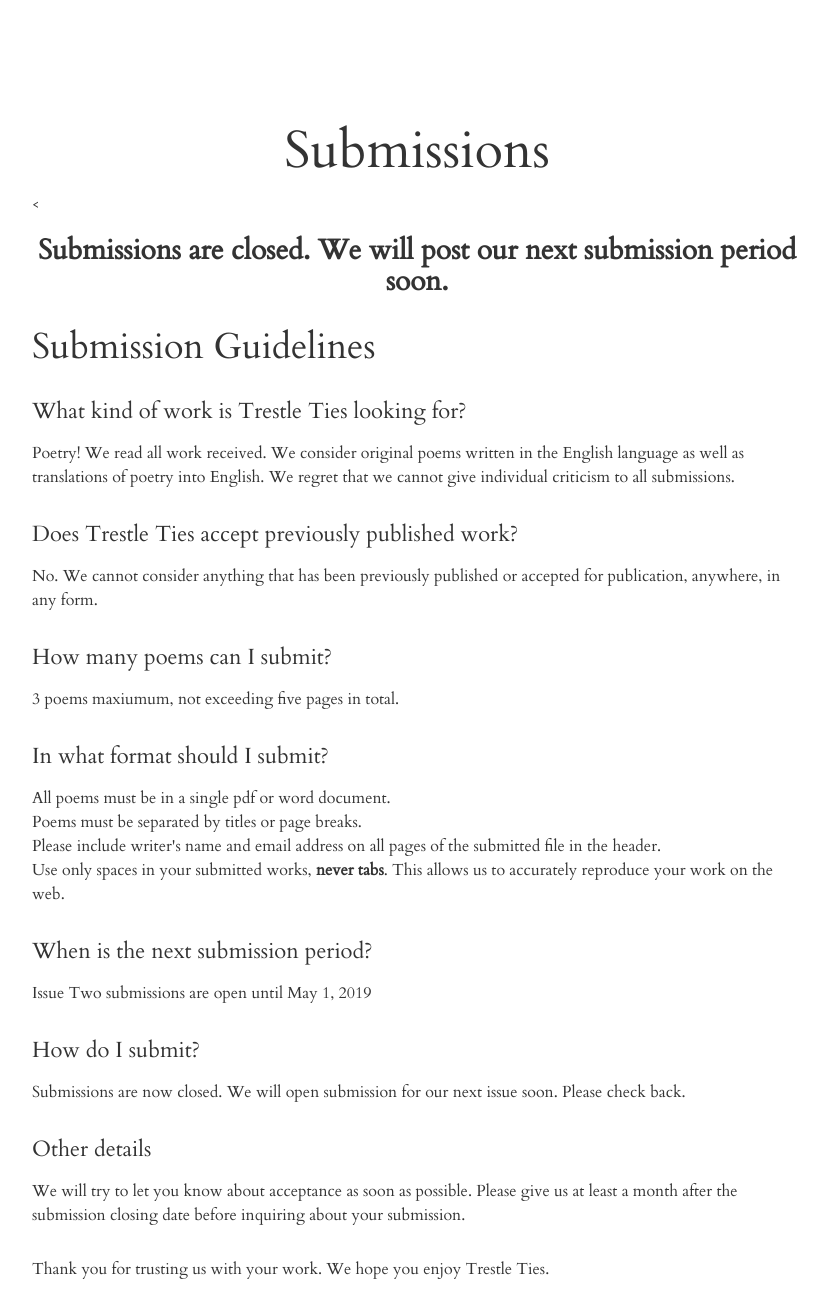
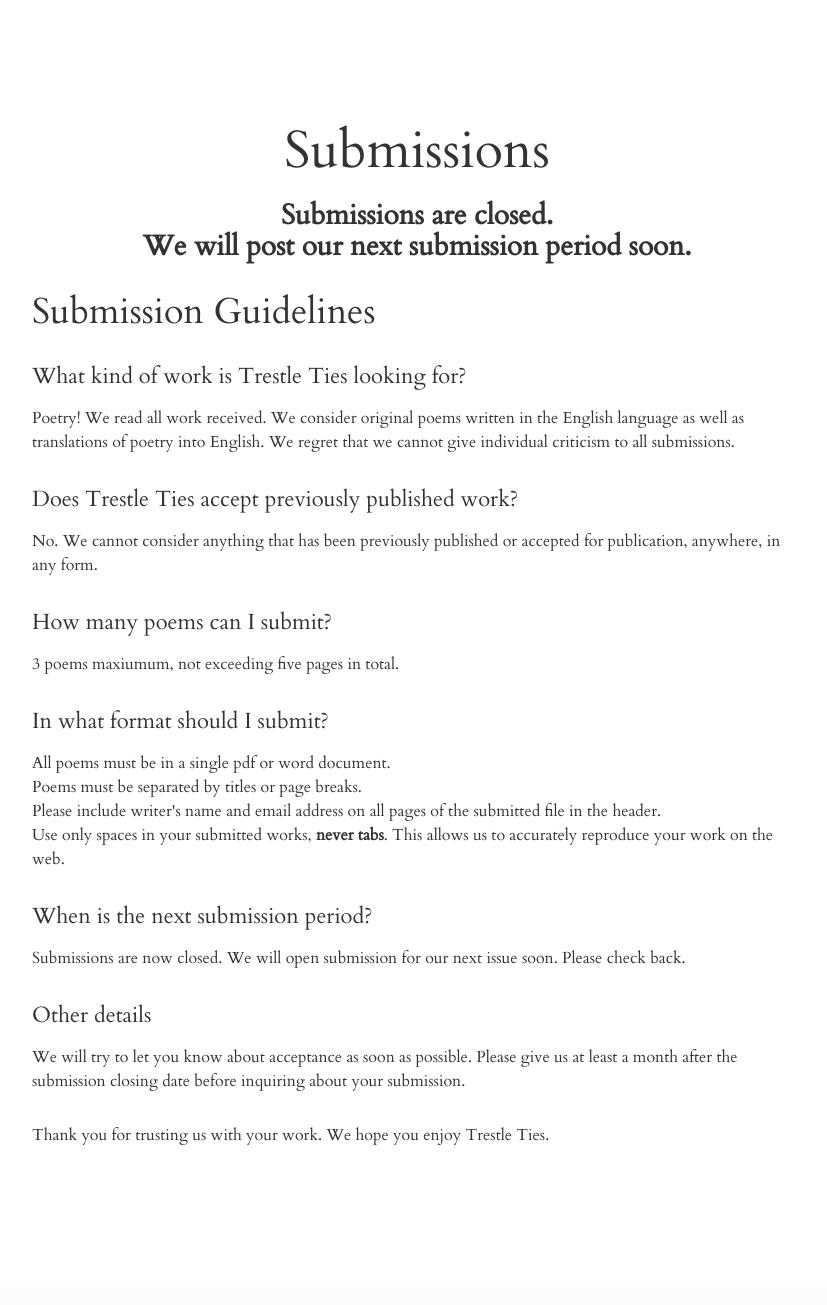
Before and after one commit to aschuman0/trestle-ties, a Flask app: page /submissions in a window 1280 px wide. Shown: the part 547-1852 px from the top of the page, without its empty margins (223-1050 px from the left). After the commit the page ends 1692 px from the top, so only its background shows below. Run offline with Flask 2, Linux system fonts and the light colour scheme; some libraries are stand-ins or nearby versions.

Commit message:
rm old submision info

```diff
--- a/templates/submissions.html
+++ b/templates/submissions.html
@@ -4,7 +4,7 @@
 {{ super() }}
 <div class="container tim-container" style="max-width:800px; padding-top:100px">
    <h1 class="text-center">Submissions</h1>
-    <<h3 class="text-center"><strong>Submissions are closed. We will post our next submission period soon.</strong></h3>
+    <h3 class="text-center"><strong>Submissions are closed.<br />We will post our next submission period soon.</strong></h3>
     <h2>Submission Guidelines</h2>
     <h4>What kind of work is Trestle Ties looking for?</h4>
     <p>Poetry! We read all work received. We consider original poems written in the English language as well as translations of poetry into English. We regret that we cannot give individual criticism to all submissions.</p>
@@ -15,10 +15,9 @@
    <h4>In what format should I submit?</h4>
     <p>All poems must be in a single pdf or word document.<br /> Poems must be separated by titles or page breaks. <br />Please include writer's name and email address on all pages of the submitted file in the header. <br /> Use only spaces in your submitted works, <b>never tabs</b>. This allows us to accurately reproduce your work on the web.</p>
     <h4>When is the next submission period?</h4>
-    <p>Issue Two submissions are open until May 1, 2019</p>
-    <h4>How do I submit?</h4>
     <p>Submissions are now closed. We will open submission for our next issue soon. Please check back.</p>
-    <!-- >p>Email your document to <a href="mailto:trestleties@gmail.com">trestleties@gmail.com</a>.<br />We do not use submittable or other submission systems so you incur no costs to submit. While we realize that this makes the submission and review process less transparent, we seek to be as communicative as possible with all submissions.</p>-->
+    <!-- <h4>How do I submit?</h4>
+    <p>Email your document to <a href="mailto:trestleties@gmail.com">trestleties@gmail.com</a>.<br />We do not use submittable or other submission systems so you incur no costs to submit. While we realize that this makes the submission and review process less transparent, we seek to be as communicative as possible with all submissions.</p>-->
     <h4>Other details</h4>
     <p>We will try to let you know about acceptance as soon as possible. Please give us at least a month after the submission closing date before inquiring about your submission.</p><br /><p>Thank you for trusting us with your work. We hope you enjoy Trestle Ties.</p>
 </div>
```
